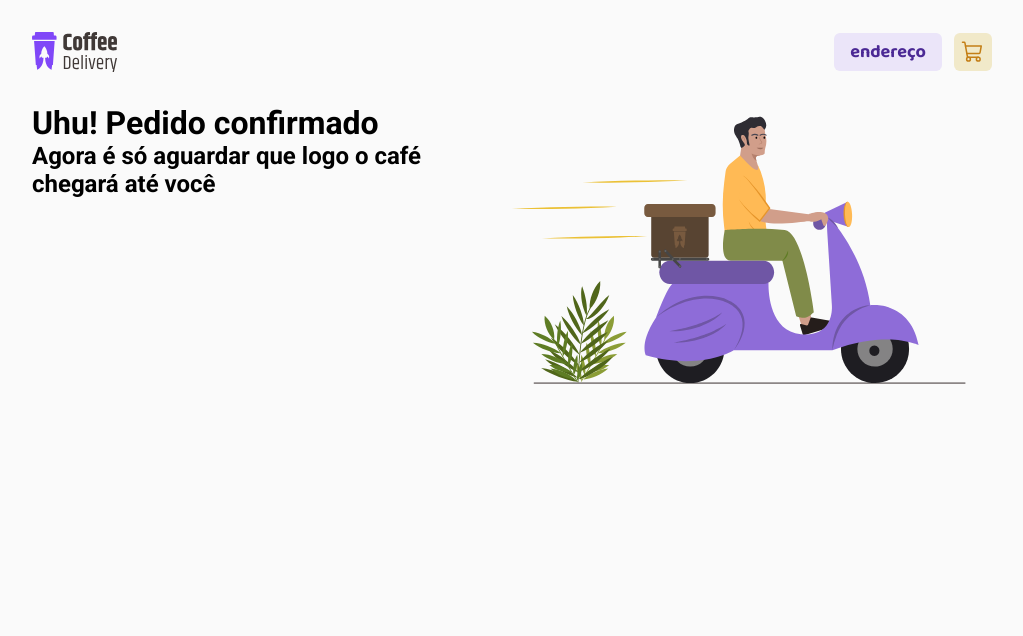
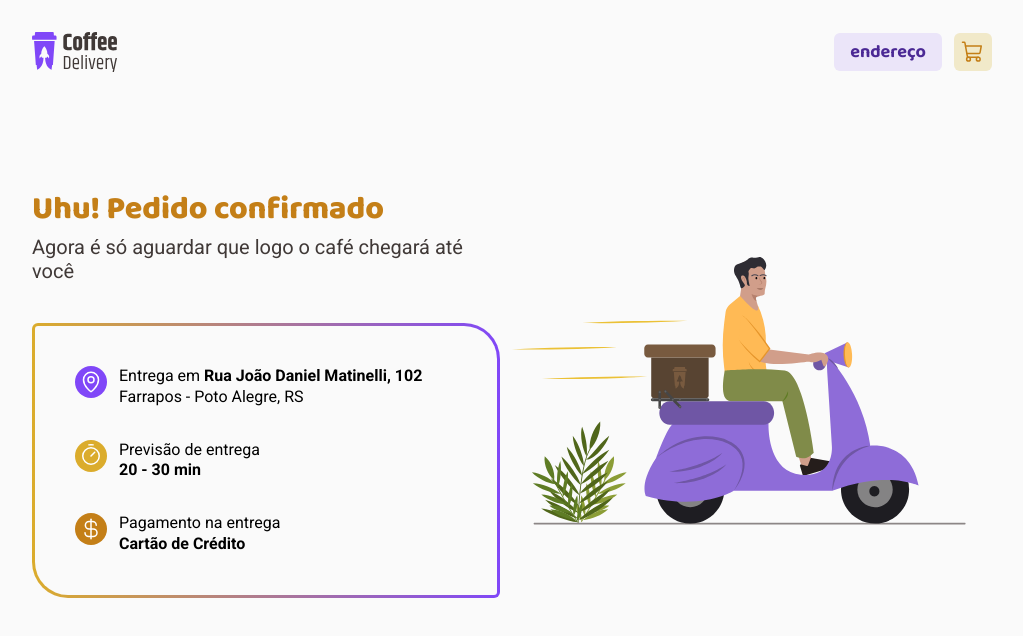
Before and after one commit to LSantoni/desafio-Coffee-Delivery, a React (Vite) app: page /resume in a window 1280 px wide. Shown: the top 636 px of the page, without its empty margins (128-1151 px from the left). Built offline with nearby package versions, Linux system fonts and the light colour scheme.

Commit message:
Add form hook

```diff
--- a/package.json
+++ b/package.json
@@ -9,12 +9,15 @@
     "preview": "vite preview"
   },
   "dependencies": {
+    "@hookform/resolvers": "^2.9.8",
     "immer": "^9.0.15",
     "phosphor-react": "^1.4.1",
     "react": "^18.2.0",
     "react-dom": "^18.2.0",
+    "react-hook-form": "^7.36.0",
     "react-router-dom": "^6.3.0",
-    "styled-components": "^5.3.5"
+    "styled-components": "^5.3.5",
+    "zod": "^3.19.1"
   },
   "devDependencies": {
     "@types/react": "^18.0.17",
--- a/src/pages/Checkout/index.tsx
+++ b/src/pages/Checkout/index.tsx
@@ -1,4 +1,5 @@
 import { AddressContainer, CartItem, CartItemDescription, CartItemDescriptionButtons, CartSummary, CheckoutContainer, ClienteData, CoffeeData, ConfirmButton, InputS1, InputS2, InputS3, InputS4, InputS5, PaymentContainer, PaymentSelect } from "./styles";
+import { useForm } from 'react-hook-form'
 
 import { MapPinLine, CurrencyDollar, CreditCard, Money, Bank, Minus, Plus, Trash } from "phosphor-react"
 
@@ -8,10 +9,16 @@ import { useContext } from "react";
 import { CartContext } from "../../context/CartContext";
 
 export function Checkout() {
+  const { register, handleSubmit, reset } = useForm()
   const { coffees, cartSubTotal, addCoffeeInCart, withDrawCoffeeInCart } = useContext(CartContext);
 
   const deliveryPrice = 3.50;
   const cartTotal = cartSubTotal + deliveryPrice;
+
+  function handleCreateNewAddress(data: any) {
+    console.log(data)
+    reset()
+  }
 
   function handleAddCoffee(coffeeTitle: string) {
     addCoffeeInCart(coffeeTitle)
@@ -33,7 +40,7 @@ export function Checkout() {
 
   return (
     <CheckoutContainer>
-      <form action="">
+      <form onSubmit={handleSubmit(handleCreateNewAddress)} action="">
         <ClienteData>
           <header id="page-header">Complete seu pedido</header>
           <AddressContainer>
@@ -45,13 +52,42 @@ export function Checkout() {
               </div>
             </header>
             <div>
-              <InputS2 type="text" placeholder="CEP" />
-              <InputS5 type="text" placeholder="Rua" />
-              <InputS2 type="text" placeholder="Número" />
-              <InputS4 type="text" placeholder="Complemento" />
-              <InputS2 type="text" placeholder="Bairro" />
-              <InputS3 type="text" placeholder="Cidade" />
-              <InputS1 type="text" placeholder="UF" />
+              <InputS2
+                type="text"
+                placeholder="CEP"
+                {...register('cep')}
+              />
+              <InputS5
+                type="text"
+                placeholder="Rua"
+                {...register('rua')}
+              />
+              <InputS2
+                type="number"
+                placeholder="Número"
+                {...register('numero', { valueAsNumber: true })}
+              />
+              <InputS4
+                type="text"
+                placeholder="Complemento"
+                {...register('complemento')}
+              />
+              <InputS2
+                type="text"
+                placeholder="Bairro"
+                {...register('bairro')}
+              />
+              <InputS3
+                type="text"
+                placeholder="Cidade"
+                {...register('cidade')}
+              />
+              <InputS1
+                type="text"
+                placeholder="UF"
+                maxLength={2}
+                {...register('uf')}
+              />
             </div>
           </AddressContainer>
           <PaymentContainer>
--- a/src/pages/DeliveryCompleted/index.tsx
+++ b/src/pages/DeliveryCompleted/index.tsx
@@ -1,6 +1,6 @@
-import { MapPin } from 'phosphor-react'
+import { MapPin, CurrencyDollar, Timer } from 'phosphor-react'
 
-import { Content, DeliveryInfo, DesliveryCompletedContainer } from './styles'
+import { Content, DeliveryInfo, DeliveryInfoContainer, DesliveryCompletedContainer } from './styles'
 
 import delivery from '../../assets/icons/delivery.svg';
 
@@ -8,11 +8,35 @@ export function DeliveryCompleted() {
   return (
     <DesliveryCompletedContainer>
       <Content>
-        <h1>Uhu! Pedido confirmado</h1>
-        <h2>Agora é só aguardar que logo o café chegará até você</h2>
-        <DeliveryInfo>
-
-        </DeliveryInfo>
+        <header>
+          <h1>Uhu! Pedido confirmado</h1>
+          <h2>Agora é só aguardar que logo o café chegará até você</h2>
+        </header>
+        <DeliveryInfoContainer>
+          <div id='border-background'>
+            <DeliveryInfo coffeeColors="purple">
+              <MapPin size={20} />
+              <div>
+                <p>Entrega em <span>Rua João Daniel Matinelli, 102</span></p>
+                <p>Farrapos - Poto Alegre, RS</p>
+              </div>
+            </DeliveryInfo>
+            <DeliveryInfo coffeeColors="yellow">
+              <Timer size={20} />
+              <div>
+                <p>Previsão de entrega</p>
+                <p><span>20 - 30 min</span></p>
+              </div>
+            </DeliveryInfo>
+            <DeliveryInfo coffeeColors="orange">
+              <CurrencyDollar size={20} />
+              <div>
+                <p>Pagamento na entrega</p>
+                <p><span>Cartão de Crédito</span></p>
+              </div>
+            </DeliveryInfo>
+          </div>
+        </DeliveryInfoContainer>
       </Content>
       <img src={delivery} alt="" />
     </DesliveryCompletedContainer>
--- a/src/pages/DeliveryCompleted/styles.ts
+++ b/src/pages/DeliveryCompleted/styles.ts
@@ -3,12 +3,74 @@ import styled from "styled-components";
 export const DesliveryCompletedContainer = styled.main`
   display: flex;
   justify-content: space-between;
+  margin-top: 5rem;
 
   svg {
     max-width: 30.75rem;
   }
 `
 
-export const Content = styled.div``
+export const Content = styled.div`
+  max-width: 32.875rem;
 
-export const DeliveryInfo = styled.div``
+  h1 {
+    color: ${props => props.theme["yellow-dark"]};
+    font-size: 2rem;
+    font-weight: 800;
+  }
+
+  h2 {
+    color: ${props => props.theme["base-subtitle"]};
+    font-size: 1.25rem;
+    font-weight: 400;
+    font-family: 'Roboto', sans-serif;
+  }
+`
+
+export const DeliveryInfoContainer = styled.div`
+  margin-top: 2.5rem;
+  border-radius: 6px 36px;
+  position: relative;
+  background: linear-gradient(to right, ${props => props.theme.yellow}, ${props => props.theme.purple});
+  padding: 3px;
+
+  #border-background {
+    border-radius: 3px 33px;
+    background: ${props => props.theme.background};
+
+    padding: 2.5rem;
+  }
+`
+
+const COFFEE_COLORS = {
+  orange: 'yellow-dark',
+  yellow: 'yellow',
+  purple: 'purple'
+} as const
+
+interface DeliveryInfoProps {
+  coffeeColors: keyof typeof COFFEE_COLORS
+}
+
+export const DeliveryInfo = styled.div<DeliveryInfoProps>`
+  display: flex;
+  gap: 0.75rem;
+  line-height: 20.8px;
+
+  svg {
+    height: 2rem;
+    width: 2rem;
+    padding: 0.25rem;
+    background: ${props => props.theme[COFFEE_COLORS[props.coffeeColors]]};
+    color: ${props => props.theme.white};
+    border-radius: 50%;
+  }
+
+  & + div{
+    margin-top: 2rem;
+  }
+
+  span {
+    font-weight: 700;
+  }
+`
```
Also changed, not shown: 2 other files (tests, documents, lock files or other folders).
